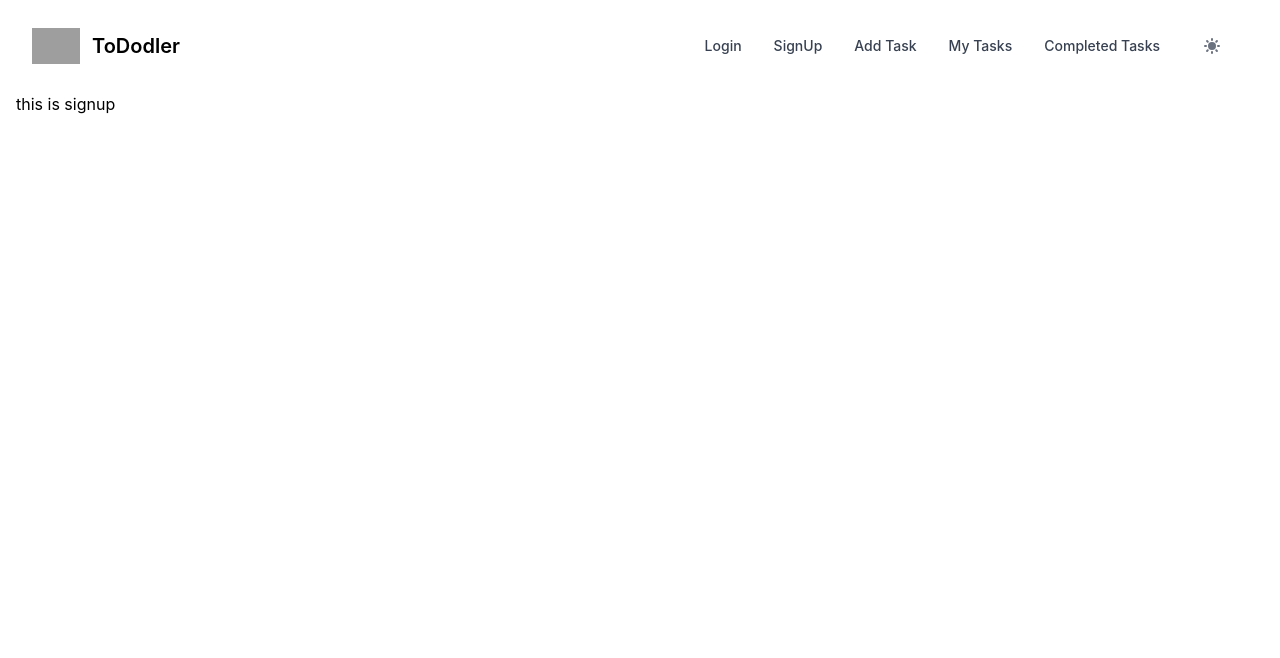
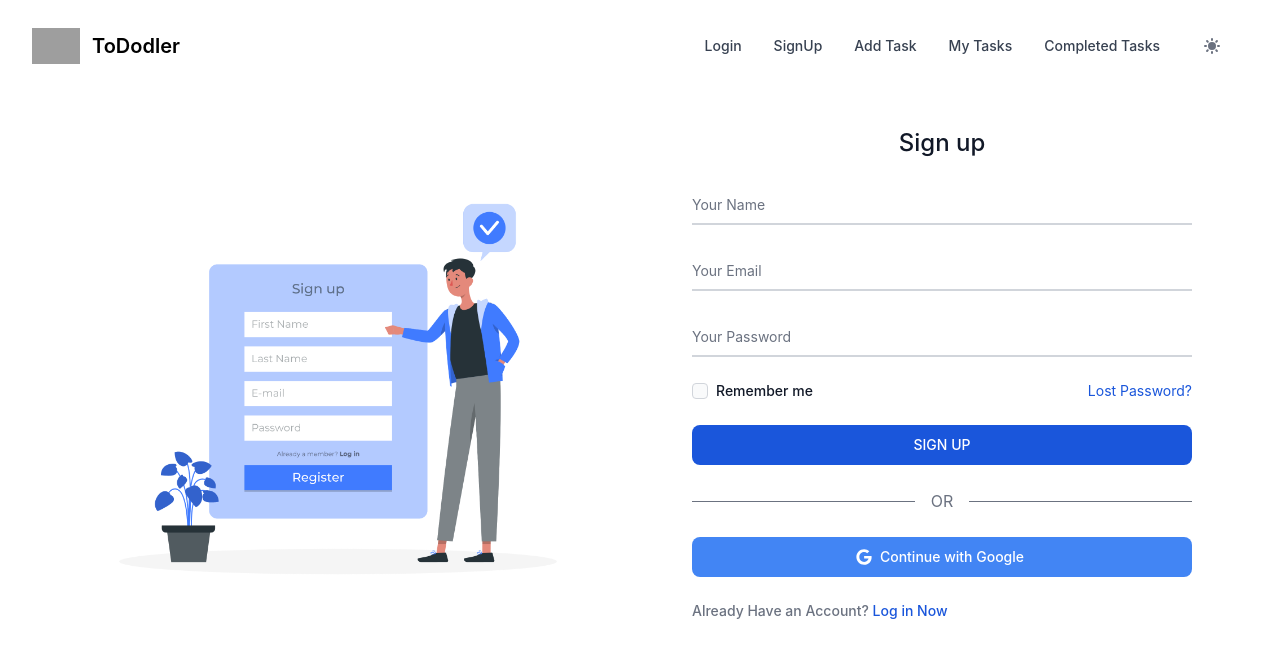
Before and after one commit to FarhanZizz/tododler, a React (Create React App) app: page /signup in a window 1280 px wide. Shown: the top 658 px of the page. Built offline with nearby package versions, Linux system fonts and the light colour scheme; grey boxes are pictures that could not be loaded.

Commit message:
sign up page complete

```diff
--- a/public/index.html
+++ b/public/index.html
@@ -26,7 +26,7 @@
   <title>ToDodler</title>
 </head>
 
-<body class="dark:bg-gray-900">
+<body class="dark:bg-gray-900 dark:text-white">
   <noscript>You need to enable JavaScript to run this app.</noscript>
   <div id="root"></div>
   <!--
--- a/src/Pages/Login.js
+++ b/src/Pages/Login.js
@@ -1,4 +1,5 @@
 import React from 'react';
+import { Link } from 'react-router-dom';
 import img from '../Assets/Mobile login-rafiki.png'
 const Login = () => {
     return (
@@ -6,7 +7,7 @@ const Login = () => {
             <img className='' src={img} alt="" />
             <div class="w-full p-4 bg-white  rounded-lg sm:p-6 md:p-8 dark:bg-gray-900 ">
                 <form class="space-y-6" action="#">
-                    <h5 class="text-2xl text-center font-medium text-gray-900 dark:text-white">Log in to our platform</h5>
+                    <h5 class="text-2xl text-center font-medium text-gray-900 dark:text-white">Log in</h5>
                     <div class="relative z-0">
                         <input type="text" id="floating_standard" class="block py-2.5 px-0 w-full text-sm text-gray-900 bg-transparent border-0 border-b-2 border-gray-300 appearance-none dark:text-white dark:border-gray-600 dark:focus:border-blue-500 focus:outline-none focus:ring-0 focus:border-blue-600 peer" placeholder=" " />
                         <label for="floating_standard" class="absolute text-sm text-gray-500 dark:text-gray-400 duration-300 transform -translate-y-6 scale-75 top-3 -z-10 origin-[0] peer-focus:left-0 peer-focus:text-blue-600 peer-focus:dark:text-blue-500 peer-placeholder-shown:scale-100 peer-placeholder-shown:translate-y-0 peer-focus:scale-75 peer-focus:-translate-y-6">Your Email</label>
@@ -22,9 +23,9 @@ const Login = () => {
                             </div>
                             <label for="remember" class="ml-2 text-sm font-medium text-gray-900 dark:text-gray-300">Remember me</label>
                         </div>
-                        <a href="#" class="ml-auto text-sm text-blue-700 hover:underline dark:text-blue-500">Lost Password?</a>
+                        <a href="ww" class="ml-auto text-sm text-blue-700 hover:underline dark:text-blue-500">Lost Password?</a>
                     </div>
-                    <button type="submit" class="w-full text-white bg-blue-700 hover:bg-blue-800 focus:ring-4 focus:outline-none focus:ring-blue-300 font-medium rounded-lg text-sm px-5 py-2.5 text-center dark:bg-blue-600 dark:hover:bg-blue-700 dark:focus:ring-blue-800">Login to your account</button>
+                    <button type="submit" class="w-full text-white bg-blue-700 hover:bg-blue-800 focus:ring-4 focus:outline-none focus:ring-blue-300 font-medium rounded-lg text-sm px-5 py-2.5 text-center dark:bg-blue-600 dark:hover:bg-blue-700 dark:focus:ring-blue-800">LOG IN</button>
                     <div class="relative flex items-center">
                         <div class="flex-grow border-t border-gray-500"></div>
                         <span class="flex-shrink mx-4 text-gray-500">OR</span>
@@ -32,10 +33,10 @@ const Login = () => {
                     </div>
                     <button type="button" class=" w-full text-white bg-[#4285F4] hover:bg-[#4285F4]/90 focus:ring-4 focus:outline-none focus:ring-[#4285F4]/50 font-medium rounded-lg text-sm px-5 py-2.5 text-center inline-flex items-center justify-center dark:focus:ring-[#4285F4]/55 mr-2 mb-2">
                         <svg class="mr-2 -ml-1 w-4 h-4" aria-hidden="true" focusable="false" data-prefix="fab" data-icon="google" role="img" xmlns="http://www.w3.org/2000/svg" viewBox="0 0 488 512"><path fill="currentColor" d="M488 261.8C488 403.3 391.1 504 248 504 110.8 504 0 393.2 0 256S110.8 8 248 8c66.8 0 123 24.5 166.3 64.9l-67.5 64.9C258.5 52.6 94.3 116.6 94.3 256c0 86.5 69.1 156.6 153.7 156.6 98.2 0 135-70.4 140.8-106.9H248v-85.3h236.1c2.3 12.7 3.9 24.9 3.9 41.4z"></path></svg>
-                        Sign in with Google
+                        Continue with Google
                     </button>
                     <div class="text-sm font-medium text-gray-500 dark:text-gray-300">
-                        Not registered? <a href="#" class="text-blue-700 hover:underline dark:text-blue-500">Create account</a>
+                        Don't Have an Account? <Link to='/signup' class="text-blue-700 hover:underline dark:text-blue-500">Sign Up Now</Link>
                     </div>
 
                 </form>
--- a/src/Pages/Signup.js
+++ b/src/Pages/Signup.js
@@ -1,10 +1,52 @@
 import React from 'react';
+import { Link } from 'react-router-dom';
+import img from '../Assets/Sign up-rafiki.png'
 
 const Signup = () => {
     return (
-        <div>
-            this is signup
-        </div>
+        <section className=" grid grid-cols-1 gap-x-10 md:px-10 md:grid-cols-2 items-center dark:bg-gray-900">
+            <img className='' src={img} alt="" />
+            <div class="w-full p-4 bg-white  rounded-lg sm:p-6 md:p-8 dark:bg-gray-900 ">
+                <form class="space-y-6" action="#">
+                    <h5 class="text-2xl text-center font-medium text-gray-900 dark:text-white">Sign up</h5>
+                    <div class="relative z-0">
+                        <input type="text" id="floating_standard" class="block py-2.5 px-0 w-full text-sm text-gray-900 bg-transparent border-0 border-b-2 border-gray-300 appearance-none dark:text-white dark:border-gray-600 dark:focus:border-blue-500 focus:outline-none focus:ring-0 focus:border-blue-600 peer" placeholder=" " />
+                        <label for="floating_standard" class="absolute text-sm text-gray-500 dark:text-gray-400 duration-300 transform -translate-y-6 scale-75 top-3 -z-10 origin-[0] peer-focus:left-0 peer-focus:text-blue-600 peer-focus:dark:text-blue-500 peer-placeholder-shown:scale-100 peer-placeholder-shown:translate-y-0 peer-focus:scale-75 peer-focus:-translate-y-6">Your Name</label>
+                    </div>
+                    <div class="relative z-0">
+                        <input type="text" id="floating_standard" class="block py-2.5 px-0 w-full text-sm text-gray-900 bg-transparent border-0 border-b-2 border-gray-300 appearance-none dark:text-white dark:border-gray-600 dark:focus:border-blue-500 focus:outline-none focus:ring-0 focus:border-blue-600 peer" placeholder=" " />
+                        <label for="floating_standard" class="absolute text-sm text-gray-500 dark:text-gray-400 duration-300 transform -translate-y-6 scale-75 top-3 -z-10 origin-[0] peer-focus:left-0 peer-focus:text-blue-600 peer-focus:dark:text-blue-500 peer-placeholder-shown:scale-100 peer-placeholder-shown:translate-y-0 peer-focus:scale-75 peer-focus:-translate-y-6">Your Email</label>
+                    </div>
+                    <div class="relative z-0">
+                        <input type="text" id="floating_standard" class="block py-2.5 px-0 w-full text-sm text-gray-900 bg-transparent border-0 border-b-2 border-gray-300 appearance-none dark:text-white dark:border-gray-600 dark:focus:border-blue-500 focus:outline-none focus:ring-0 focus:border-blue-600 peer" placeholder=" " />
+                        <label for="floating_standard" class="absolute text-sm text-gray-500 dark:text-gray-400 duration-300 transform -translate-y-6 scale-75 top-3 -z-10 origin-[0] peer-focus:left-0 peer-focus:text-blue-600 peer-focus:dark:text-blue-500 peer-placeholder-shown:scale-100 peer-placeholder-shown:translate-y-0 peer-focus:scale-75 peer-focus:-translate-y-6">Your Password</label>
+                    </div>
+                    <div class="flex items-start">
+                        <div class="flex items-start">
+                            <div class="flex items-center h-5">
+                                <input id="remember" type="checkbox" value="" class="w-4 h-4 border border-gray-300 rounded bg-gray-50 focus:ring-3 focus:ring-blue-300 dark:bg-gray-700 dark:border-gray-600 dark:focus:ring-blue-600 dark:ring-offset-gray-800" required />
+                            </div>
+                            <label for="remember" class="ml-2 text-sm font-medium text-gray-900 dark:text-gray-300">Remember me</label>
+                        </div>
+                        <a href="ww" class="ml-auto text-sm text-blue-700 hover:underline dark:text-blue-500">Lost Password?</a>
+                    </div>
+                    <button type="submit" class="w-full text-white bg-blue-700 hover:bg-blue-800 focus:ring-4 focus:outline-none focus:ring-blue-300 font-medium rounded-lg text-sm px-5 py-2.5 text-center dark:bg-blue-600 dark:hover:bg-blue-700 dark:focus:ring-blue-800">SIGN UP</button>
+                    <div class="relative flex items-center">
+                        <div class="flex-grow border-t border-gray-500"></div>
+                        <span class="flex-shrink mx-4 text-gray-500">OR</span>
+                        <div class="flex-grow border-t border-gray-500"></div>
+                    </div>
+                    <button type="button" class=" w-full text-white bg-[#4285F4] hover:bg-[#4285F4]/90 focus:ring-4 focus:outline-none focus:ring-[#4285F4]/50 font-medium rounded-lg text-sm px-5 py-2.5 text-center inline-flex items-center justify-center dark:focus:ring-[#4285F4]/55 mr-2 mb-2">
+                        <svg class="mr-2 -ml-1 w-4 h-4" aria-hidden="true" focusable="false" data-prefix="fab" data-icon="google" role="img" xmlns="http://www.w3.org/2000/svg" viewBox="0 0 488 512"><path fill="currentColor" d="M488 261.8C488 403.3 391.1 504 248 504 110.8 504 0 393.2 0 256S110.8 8 248 8c66.8 0 123 24.5 166.3 64.9l-67.5 64.9C258.5 52.6 94.3 116.6 94.3 256c0 86.5 69.1 156.6 153.7 156.6 98.2 0 135-70.4 140.8-106.9H248v-85.3h236.1c2.3 12.7 3.9 24.9 3.9 41.4z"></path></svg>
+                        Continue with Google
+                    </button>
+                    <div class="text-sm font-medium text-gray-500 dark:text-gray-300">
+                        Already Have an Account? <Link to='/login' class="text-blue-700 hover:underline dark:text-blue-500">Log in Now</Link>
+                    </div>
+
+                </form>
+            </div>
+        </section>
     );
 };
 
```
Also changed, not shown: src/Assets/Sign up-rafiki.png (added).
